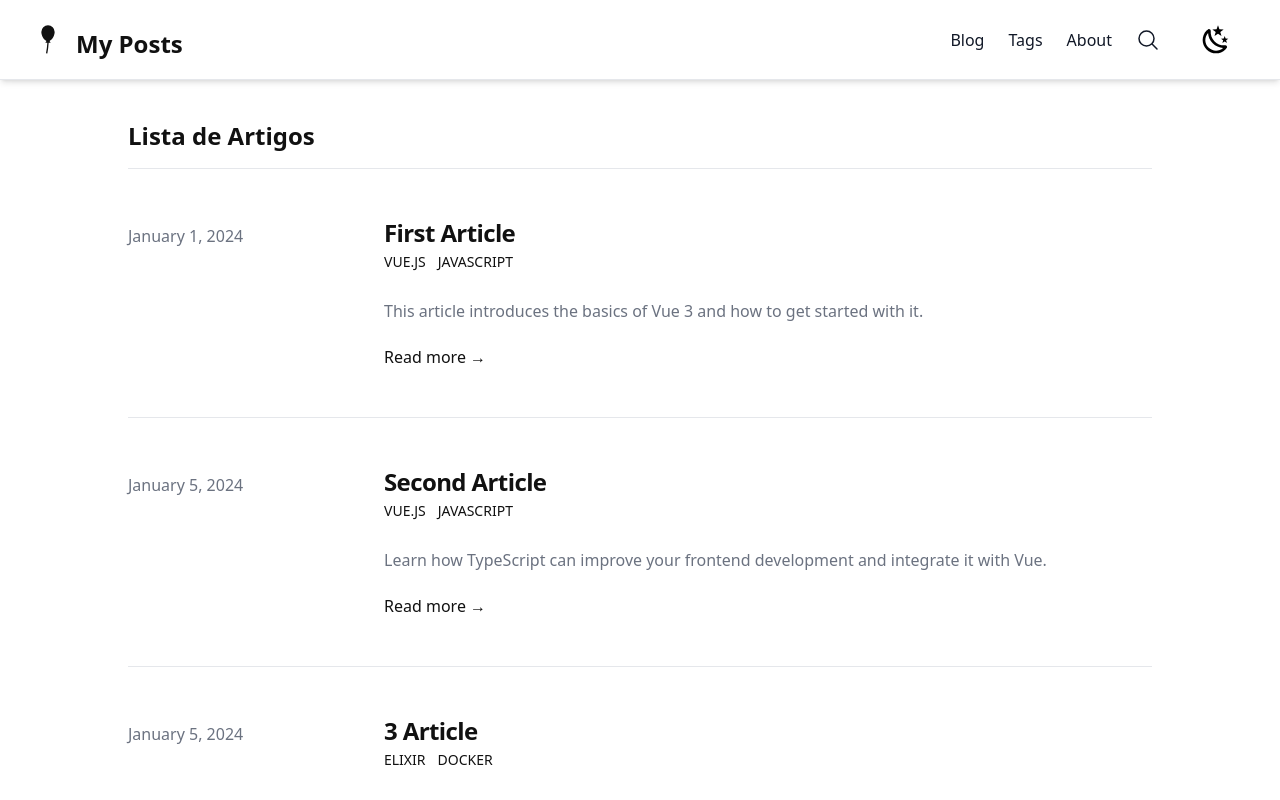
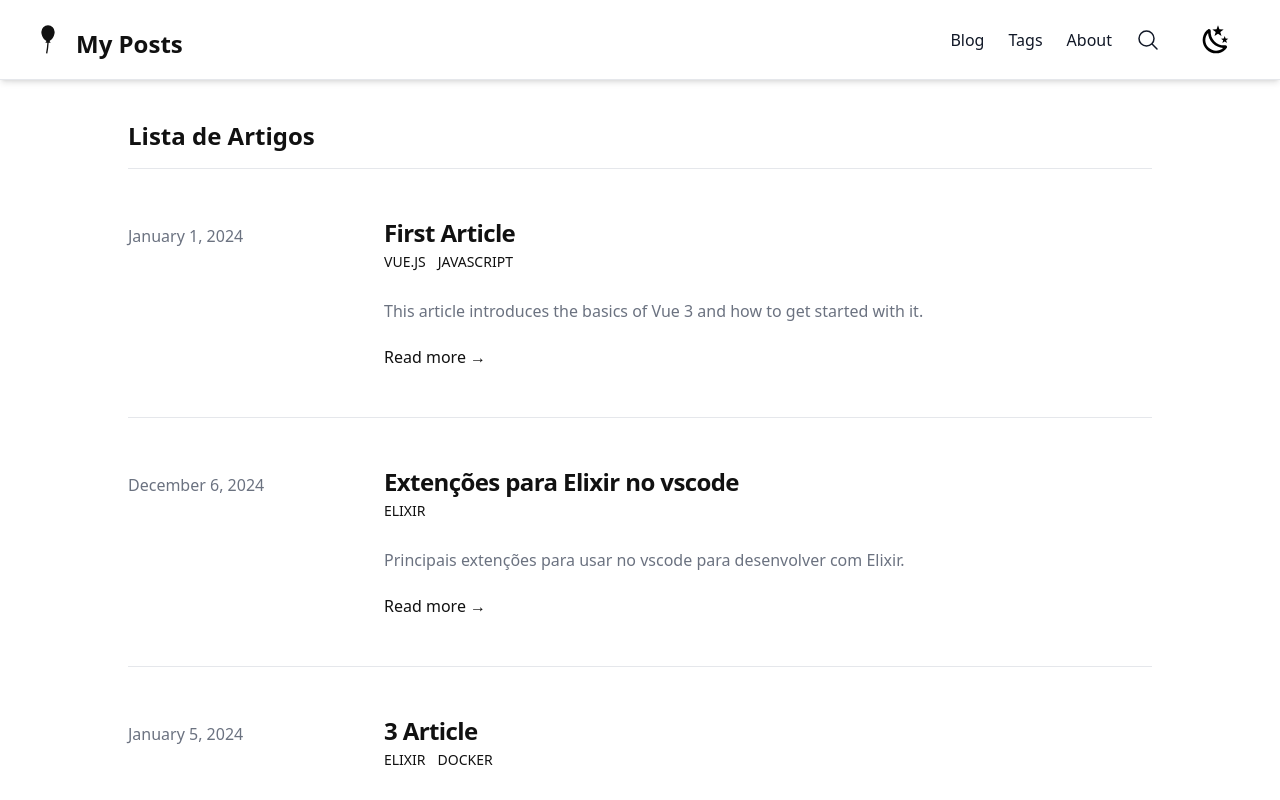
Before and after one commit to brandaoplaster/posts, a Vue app: page / in a window 1280 px wide. Shown: the top 800 px of the page. Built offline with nearby package versions, Linux system fonts and the light colour scheme.

Commit message:
chore: Configure lib

```diff
--- a/data.json
+++ b/data.json
@@ -10,11 +10,11 @@
     },
     {
       "id": 2,
-      "title": "Second Article",
-      "summary": "Learn how TypeScript can improve your frontend development and integrate it with Vue.",
+      "title": "Extenções para Elixir no vscode",
+      "summary": "Principais extenções para usar no vscode para desenvolver com Elixir.",
       "path": "article2.md",
-      "publishedAt": "2024-01-05",
-      "categories": [{ "name": "Vue.js" }, { "name": "JavaScript" }]
+      "publishedAt": "2024-12-06",
+      "categories": [{ "name": "Elixir" }]
     },
     {
       "id": 3,
--- a/vite.config.ts
+++ b/vite.config.ts
@@ -1,8 +1,19 @@
 import { defineConfig } from "vite";
 import vue from "@vitejs/plugin-vue";
+import { viteStaticCopy } from 'vite-plugin-static-copy';
 
 // https://vite.dev/config/
 export default defineConfig({
   base: "/posts/",
-  plugins: [vue()],
+  plugins: [
+    vue(),
+    viteStaticCopy({
+      targets: [
+        {
+          src: 'data.json',
+          dest: '',
+        },
+      ],
+    }),
+  ],
 });
```
